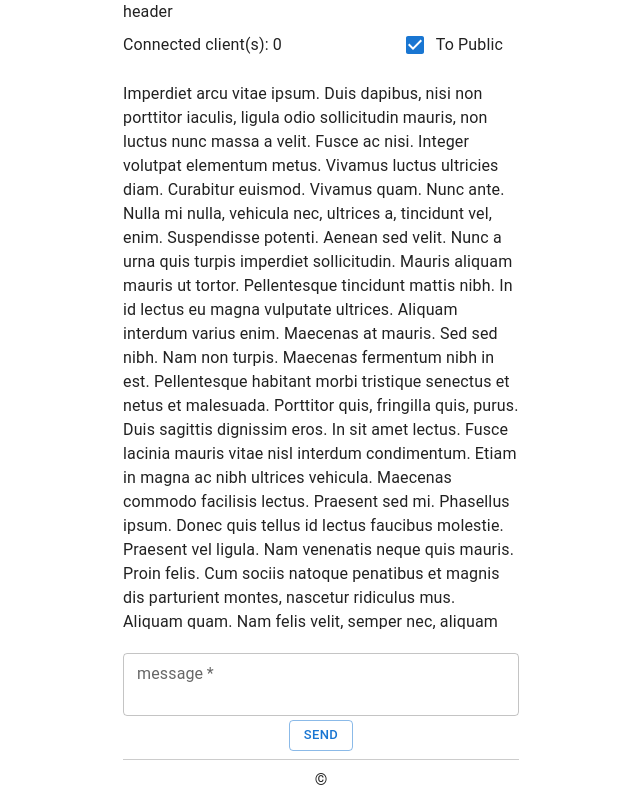
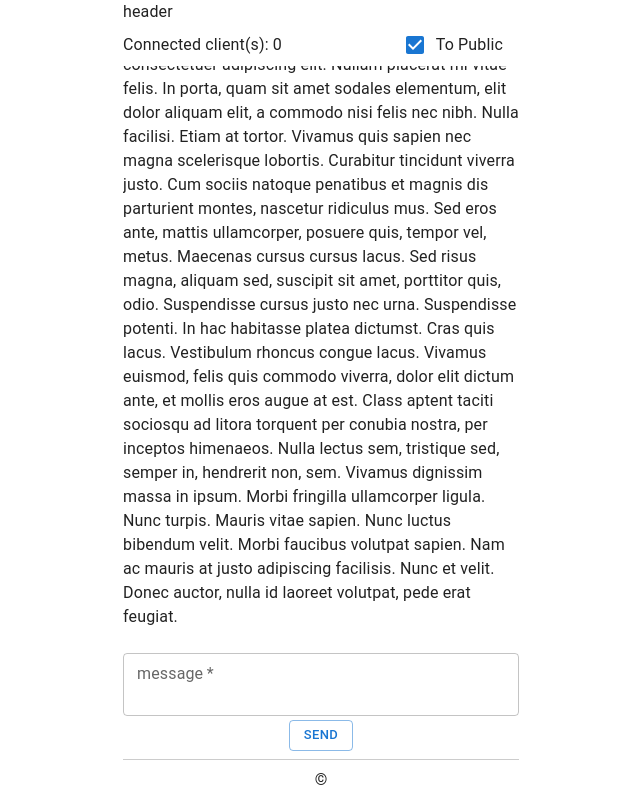
Before and after one commit to techBoolo/chat-simple-fe, a React (Create React App) app: page / in a window 1280 px wide. Shown: the whole page, without its empty margins (319-959 px from the left). Built offline with nearby package versions, Linux system fonts and the light colour scheme; no server answers.

Commit message:
scroll to bottom component included

```diff
--- a/src/App.js
+++ b/src/App.js
@@ -1,11 +1,12 @@
 import { useEffect, useState } from 'react'
 import io from 'socket.io-client'
-import { useSelector, useDispatch } from 'react-redux'
+import { useDispatch } from 'react-redux'
 import { setClientCount } from './redux/reducers/chatSlice.js'
 import Header from './components/Header/'
 import Footer from './components/Footer/'
 import ChatForm from './components/ChatForm/'
 import Info from './components/Info/'
+import ScrollToBottom from './components/ScrollToBottom/'
 
 import CssBaseline from '@mui/material/CssBaseline'
 import Container from '@mui/material/Container'
@@ -14,11 +15,9 @@ const socket = io(socketio_server)
 
 const App = () => {
   const [ isConnected, setIsConnected ] = useState(socket.connected)
-  const { clientCount } = useSelector(state => state.chat)
   const dispatch = useDispatch()
 
   useEffect(() => {
-
     socket.on('connect', () => {
       setIsConnected(true)
     })
@@ -43,13 +42,15 @@ const App = () => {
     }
   }, [])
 
+
   return (
     <>
     <CssBaseline />
     <Container maxWidth='xs' sx={{ height: '100vh', display: 'flex', flexDirection: 'column' }}>
       <Header />
       <Info />
-      <p style={{ flex: 1, overflowY: 'scroll'}}> Imperdiet arcu vitae ipsum. Duis dapibus, nisi non porttitor iaculis,
+      <div style={{ flex: 1, overflowY: 'scroll' }}>
+        <p> Imperdiet arcu vitae ipsum. Duis dapibus, nisi non porttitor iaculis,
           ligula odio sollicitudin mauris, non luctus nunc massa a velit. Fusce ac
           nisi. Integer volutpat elementum metus. Vivamus luctus ultricies diam.
           Curabitur euismod. Vivamus quam. Nunc ante. Nulla mi nulla, vehicula nec,
@@ -176,6 +177,8 @@ const App = () => {
           facilisis. Nunc et velit. Donec auctor, nulla id laoreet volutpat, pede
           erat feugiat.
         </p>
+        <ScrollToBottom />
+      </div>
       <ChatForm />
       <Footer />
     </Container>
--- /dev/null
+++ b/src/components/ScrollToBottom/index.js
@@ -0,0 +1,17 @@
+import { useEffect, useRef } from 'react'
+import { useSelector } from 'react-redux'
+
+const ScrollToBottom = () => {
+  const { toPublic } = useSelector(state => state.chat)
+  const scrollRef = useRef()
+
+  useEffect(() => {
+    scrollRef.current.scrollIntoView(false)
+  }, [toPublic])
+  // include new message added dependencies aswell
+
+    return <div ref={scrollRef} />
+}
+
+
+export default ScrollToBottom
```
Lines whose indentation alone changed are shown as unchanged.
